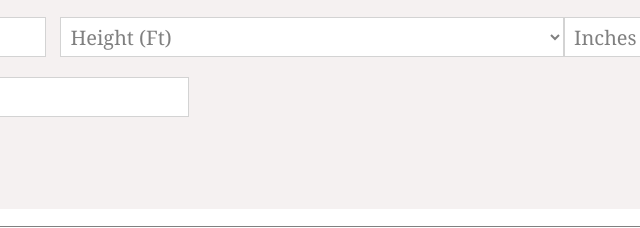
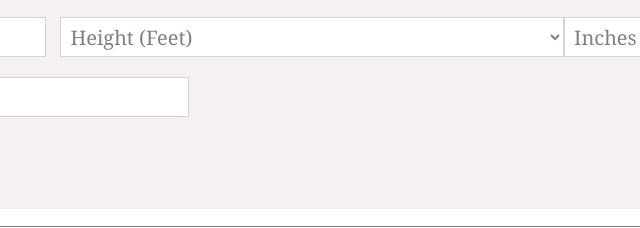
Before and after one commit to vipuldhurve13/BMI-Calculator, a plain HTML site: page index.html in a window 1280 px wide. Shown: the part 282-510 px from the top of the page, 443-1083 px from the left. Drawn offline with Linux system fonts and the light colour scheme.

Commit message:
Update index.html

```diff
--- a/index.html
+++ b/index.html
@@ -71,7 +71,7 @@
                     class="metric-height">
 
                 <select class="english-height">
-                    <option value="">Height (Ft)</option>
+                    <option value="">Height (Feet)</option>
                     <option value="3">3 ft</option>
                     <option value="4">4 ft</option>
                     <option value="5">5 ft</option>
```
